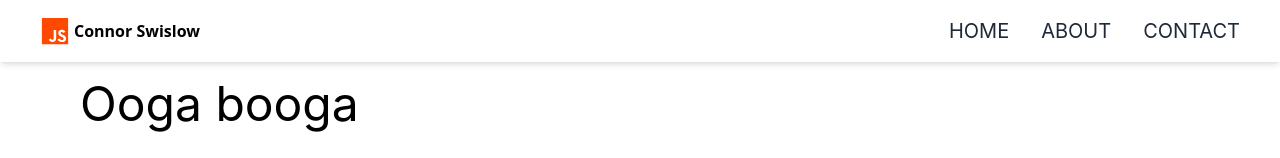
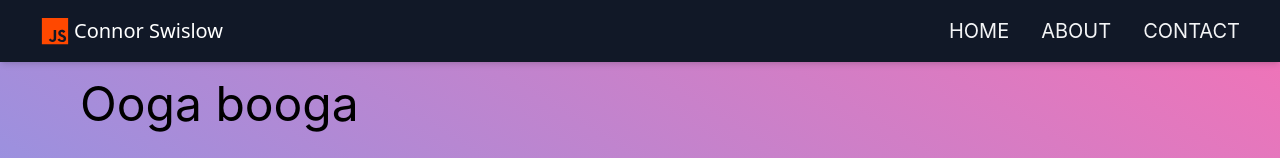
Before and after one commit to ConnorSwis/portfolio, a React (Create React App) app: page / in a window 1280 px wide. Shown: the top 158 px of the page. Built offline with nearby package versions, Linux system fonts and the light colour scheme.

Commit message:
sum stuf

```diff
--- a/src/App.js
+++ b/src/App.js
@@ -12,7 +12,7 @@ class App extends Component {
   render() {
 
     return (
-      <div className="w-full h-screen md:p-20 sm:p-{40}">
+      <div className="w-full h-screen md:p-20 sm:p-{40} bg-gradient-to-tr from-blue-400 to-pink-400">
         <Nav />
         <Page />
         {/* <div className="p-6 max-w-sm mx-auto rounded-xl shadow-md flex items-center hover:bg-gray-300">
--- a/src/components/Nav.js
+++ b/src/components/Nav.js
@@ -11,24 +11,19 @@ const Nav = (props) => {
     ];
     return (
         <div className='shadow-md w-full fixed top-0 left-0'>
-            <div className='md:flex items-center justify-between bg-white dark:bg-gray-900 py-4 md:px-10 px-7'>
-                <div className='dark:text-white font-bold text2xl cursor-pointer flex items-center font-sans'>
+            <div className='md:flex items-center justify-between bg-gray-900 py-4 md:px-10 px-7'>
+                <div className='text-white cursor-pointer flex items-center font-sans'>
                     <span className='text-3xl text-primary-500 mr-1'>
                         <FaJs />
                     </span>
-                        Connor Swislow
+                        <p className='text-xl'>Connor Swislow</p>
                 </div>
-                <ul className='dark:text-white md:flex md:items-center'>
+                <ul className='text-white md:flex md:items-center'>
                     {
                         links.map((link) => (
                             <li key={link.name} className='md:ml-8 text-xl'>
                                 <a href={link.link}
-                                className='
-                                dark:text-gray-100
-                                text-gray-800 hover:text-gray-400 duration-500
-
-                                '
-                                >{link.name}</a>
+                                className='text-gray-100 hover:text-gray-400 duration-500'>{link.name}</a>
                             </li>
                         ))
                     }
--- a/src/components/Page.js
+++ b/src/components/Page.js
@@ -6,7 +6,7 @@ function Page() {
             <div className='col-1 col-span-3'>
                 <h1 className='text-5xl text-bold'>Ooga booga</h1>
             </div>
-            <div className='bg-primary-100 rounded-3xl shadow-md border-primary-700 border border-spacing-8 animate-[fadeIn_.5s_ease-in_forwards]'>
+            <div className='col-1 bg-gradient-to-bl rounded-3xl shadow-lg border-2 animate-[fadeIn_.5s_ease-in_forwards]'>
                 <p className='p-4'>Dolor excepteur in cillum proident do. Ad sit in enim tempor ullamco do quis dolore quis fugiat. Laborum deserunt quis laborum eu consectetur. Do velit ullamco laboris nostrud adipisicing esse. Culpa qui et enim cupidatat exercitation consequat tempor mollit et nulla id. Cillum reprehenderit occaecat fugiat sint duis elit tempor ad amet quis tempor. Deserunt eiusmod irure irure ipsum reprehenderit proident tempor excepteur nostrud sint ullamco et voluptate.</p>
                 <img src="./background.png"></img> {/* TODO: Fix this idk */}
             </div>
```
